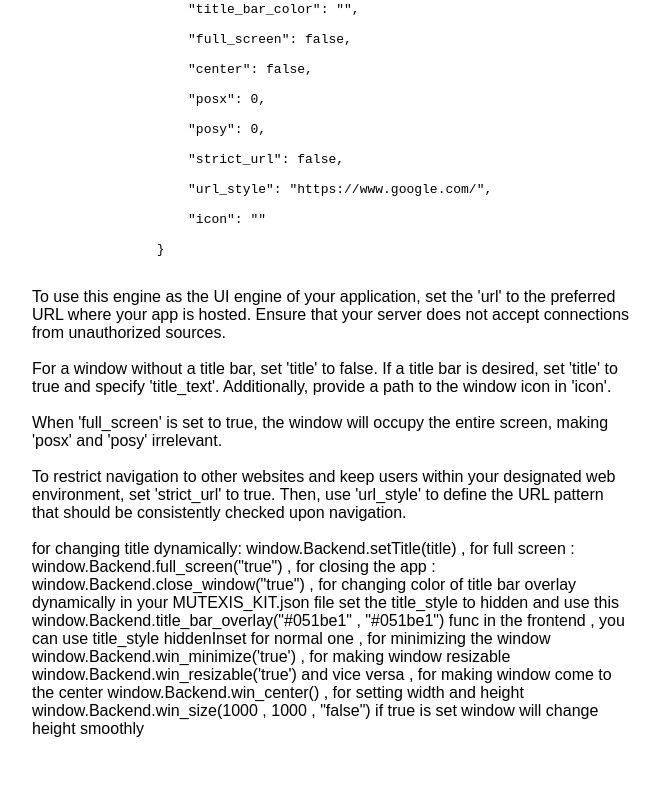
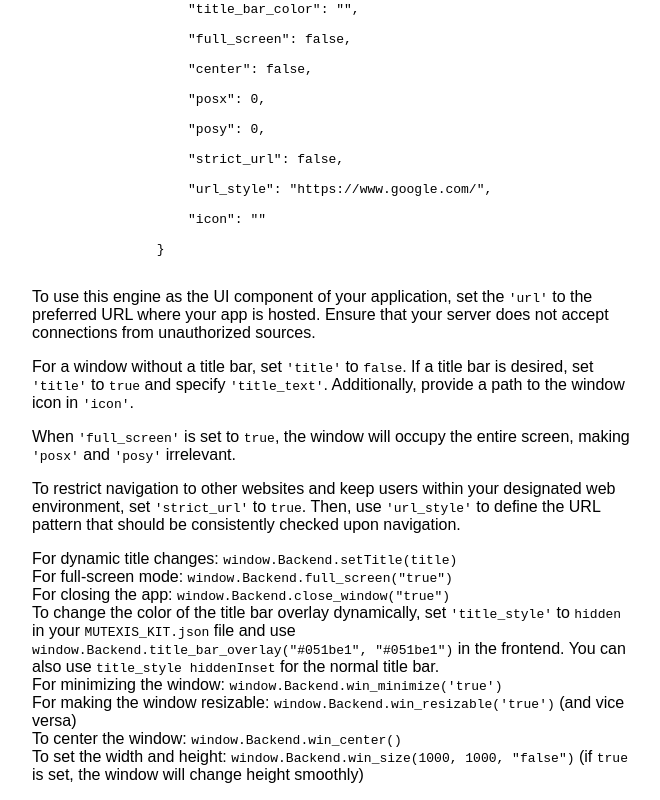
Before and after one commit to SkillfulElectro/EMWebKit, an Electron app: page welcome.html in a window 1280 px wide. Shown: the part 478-1278 px from the top of the page, without its empty margins (308-968 px from the left). Before the commit the page ends 1232 px from the top, so only its background shows below. Drawn offline with Linux system fonts and the light colour scheme.

Commit message:
Update welcome.html

```diff
--- a/welcome.html
+++ b/welcome.html
@@ -64,18 +64,36 @@
             </pre>
         </code>
         <p>
-            To use this engine as the UI engine of your application, set the 'url' to the preferred URL where your app is hosted. Ensure that your server does not accept connections from unauthorized sources.
-            <br><br>
-            For a window without a title bar, set 'title' to false. If a title bar is desired, set 'title' to true and specify 'title_text'. Additionally, provide a path to the window icon in 'icon'.
-            <br><br>
-            When 'full_screen' is set to true, the window will occupy the entire screen, making 'posx' and 'posy' irrelevant.
-            <br><br>
-            To restrict navigation to other websites and keep users within your designated web environment, set 'strict_url' to true. Then, use 'url_style' to define the URL pattern that should be consistently checked upon navigation.
-            <br><br>
-            for changing title dynamically: window.Backend.setTitle(title) , for full screen : window.Backend.full_screen("true") , for closing the app : window.Backend.close_window("true") , for changing color of title bar overlay dynamically in your MUTEXIS_KIT.json file set the title_style to hidden and use this window.Backend.title_bar_overlay("#051be1" , "#051be1") func in the frontend , you can use title_style hiddenInset for normal one , for minimizing the window window.Backend.win_minimize('true') , for making window resizable window.Backend.win_resizable('true') and vice versa , for making window come to the center window.Backend.win_center() , for setting width and height window.Backend.win_size(1000 , 1000 , "false") if true is set window will change height smoothly
+            To use this engine as the UI component of your application, set the <code>'url'</code> to the preferred URL where your app is hosted. Ensure that your server does not accept connections from unauthorized sources.
+        </p>
+        <p>
+            For a window without a title bar, set <code>'title'</code> to <code>false</code>. If a title bar is desired, set <code>'title'</code> to <code>true</code> and specify <code>'title_text'</code>. Additionally, provide a path to the window icon in <code>'icon'</code>.
+        </p>
+        <p>
+            When <code>'full_screen'</code> is set to <code>true</code>, the window will occupy the entire screen, making <code>'posx'</code> and <code>'posy'</code> irrelevant.
+        </p>
+        <p>
+            To restrict navigation to other websites and keep users within your designated web environment, set <code>'strict_url'</code> to <code>true</code>. Then, use <code>'url_style'</code> to define the URL pattern that should be consistently checked upon navigation.
+        </p>
+        <p>
+            For dynamic title changes: <code>window.Backend.setTitle(title)</code>
+            <br>
+            For full-screen mode: <code>window.Backend.full_screen("true")</code>
+            <br>
+            For closing the app: <code>window.Backend.close_window("true")</code>
+            <br>
+            To change the color of the title bar overlay dynamically, set <code>'title_style'</code> to <code>hidden</code> in your <code>MUTEXIS_KIT.json</code> file and use <code>window.Backend.title_bar_overlay("#051be1", "#051be1")</code> in the frontend. You can also use <code>title_style hiddenInset</code> for the normal title bar.
+            <br>
+            For minimizing the window: <code>window.Backend.win_minimize('true')</code>
+            <br>
+            For making the window resizable: <code>window.Backend.win_resizable('true')</code> (and vice versa)
+            <br>
+            To center the window: <code>window.Backend.win_center()</code>
+            <br>
+            To set the width and height: <code>window.Backend.win_size(1000, 1000, "false")</code> (if <code>true</code> is set, the window will change height smoothly)
         </p>
     </div>
-    <!--
+    <!-- TESTS
     <button id="btn1" type="button">full_screen</button>
     <script>
         const fss = document.getElementById('btn1')
```
